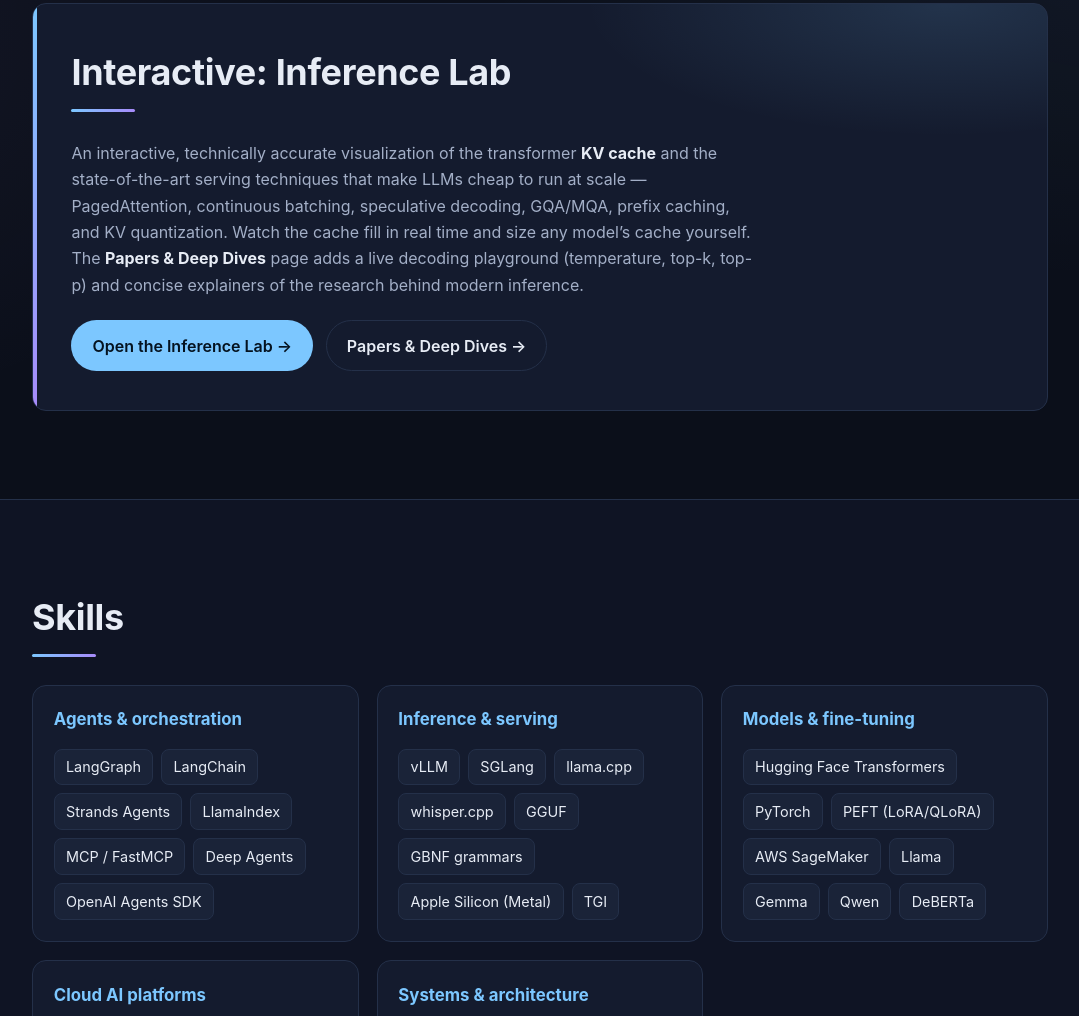
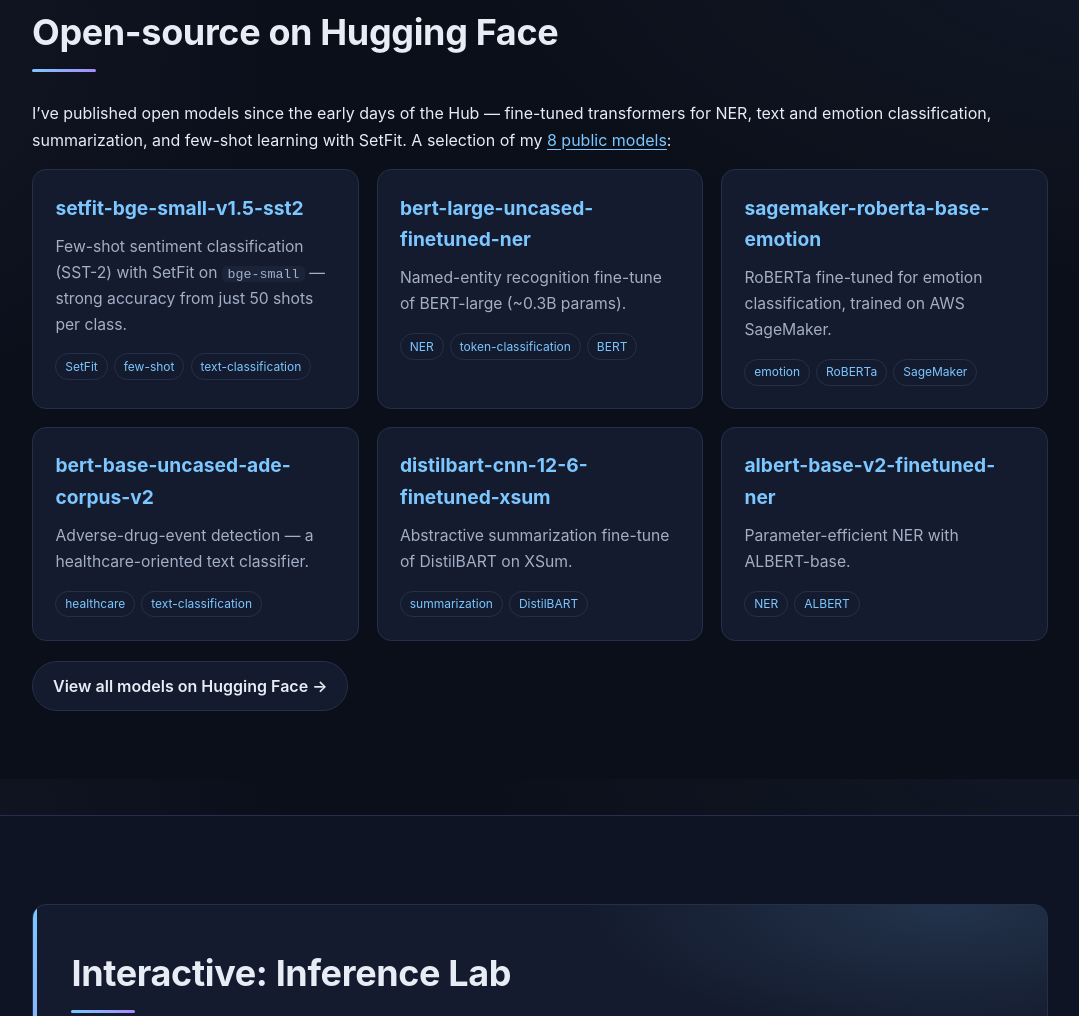
Before and after one commit to jorgeutd/jorgeutd.github.io, a plain HTML site: page index.html in a window 1280 px wide. Shown: the part 2421-3437 px from the top of the page, without its empty margins (100-1179 px from the left). Drawn offline with Linux system fonts and the light colour scheme.

Commit message:
feat: add Hugging Face open-source models section + contact/JSON-LD links

```diff
--- a/index.html
+++ b/index.html
@@ -50,7 +50,8 @@
     "sameAs": [
       "https://github.com/jorgeutd",
       "https://www.linkedin.com/in/jorge-lopez-grisman",
-      "https://twitter.com/jorge_utd"
+      "https://twitter.com/jorge_utd",
+      "https://huggingface.co/Jorgeutd"
     ]
   }
   </script>
@@ -198,8 +199,55 @@
       </div>
     </section>
 
+    <!-- OPEN SOURCE (HUGGING FACE) -->
+    <section class="section" id="opensource" aria-labelledby="oss-title">
+      <div class="container">
+        <h2 class="section__title" id="oss-title">Open-source on Hugging Face</h2>
+        <p class="lab-copy">
+          I&rsquo;ve published open models since the early days of the Hub &mdash; fine-tuned transformers
+          for NER, text and emotion classification, summarization, and few-shot learning with SetFit.
+          A selection of my <a href="https://huggingface.co/Jorgeutd" rel="noopener">8 public models</a>:
+        </p>
+        <ul class="cards" role="list">
+          <li class="card">
+            <h3 class="card__title"><a href="https://huggingface.co/Jorgeutd/setfit-bge-small-v1.5-sst2-50-shot" rel="noopener">setfit-bge-small-v1.5-sst2</a></h3>
+            <p class="card__desc">Few-shot sentiment classification (SST-2) with SetFit on <code>bge-small</code> &mdash; strong accuracy from just 50 shots per class.</p>
+            <p class="card__tags"><span>SetFit</span><span>few-shot</span><span>text-classification</span></p>
+          </li>
+          <li class="card">
+            <h3 class="card__title"><a href="https://huggingface.co/Jorgeutd/bert-large-uncased-finetuned-ner" rel="noopener">bert-large-uncased-finetuned-ner</a></h3>
+            <p class="card__desc">Named-entity recognition fine-tune of BERT-large (~0.3B params).</p>
+            <p class="card__tags"><span>NER</span><span>token-classification</span><span>BERT</span></p>
+          </li>
+          <li class="card">
+            <h3 class="card__title"><a href="https://huggingface.co/Jorgeutd/sagemaker-roberta-base-emotion" rel="noopener">sagemaker-roberta-base-emotion</a></h3>
+            <p class="card__desc">RoBERTa fine-tuned for emotion classification, trained on AWS SageMaker.</p>
+            <p class="card__tags"><span>emotion</span><span>RoBERTa</span><span>SageMaker</span></p>
+          </li>
+          <li class="card">
+            <h3 class="card__title"><a href="https://huggingface.co/Jorgeutd/bert-base-uncased-ade-Ade-corpus-v2" rel="noopener">bert-base-uncased-ade-corpus-v2</a></h3>
+            <p class="card__desc">Adverse-drug-event detection &mdash; a healthcare-oriented text classifier.</p>
+            <p class="card__tags"><span>healthcare</span><span>text-classification</span></p>
+          </li>
+          <li class="card">
+            <h3 class="card__title"><a href="https://huggingface.co/Jorgeutd/distilbart-cnn-12-6-finetuned-xsum" rel="noopener">distilbart-cnn-12-6-finetuned-xsum</a></h3>
+            <p class="card__desc">Abstractive summarization fine-tune of DistilBART on XSum.</p>
+            <p class="card__tags"><span>summarization</span><span>DistilBART</span></p>
+          </li>
+          <li class="card">
+            <h3 class="card__title"><a href="https://huggingface.co/Jorgeutd/albert-base-v2-finetuned-ner" rel="noopener">albert-base-v2-finetuned-ner</a></h3>
+            <p class="card__desc">Parameter-efficient NER with ALBERT-base.</p>
+            <p class="card__tags"><span>NER</span><span>ALBERT</span></p>
+          </li>
+        </ul>
+        <p class="lab-copy" style="margin-top:1.25rem;">
+          <a class="btn btn--ghost" href="https://huggingface.co/Jorgeutd" rel="noopener">View all models on Hugging Face &rarr;</a>
+        </p>
+      </div>
+    </section>
+
     <!-- INFERENCE LAB CALLOUT -->
-    <section class="section" id="lab" aria-labelledby="lab-cta-title">
+    <section class="section section--alt" id="lab" aria-labelledby="lab-cta-title">
       <div class="container">
         <div class="lab-cta">
           <div class="lab-cta__text">
@@ -223,7 +271,7 @@
     </section>
 
     <!-- SKILLS -->
-    <section class="section section--alt" id="skills" aria-labelledby="skills-title">
+    <section class="section" id="skills" aria-labelledby="skills-title">
       <div class="container">
         <h2 class="section__title" id="skills-title">Skills</h2>
         <div class="skills">
@@ -269,7 +317,7 @@
     </section>
 
     <!-- EXPERIENCE -->
-    <section class="section" id="experience" aria-labelledby="experience-title">
+    <section class="section section--alt" id="experience" aria-labelledby="experience-title">
       <div class="container">
         <h2 class="section__title" id="experience-title">Career highlights</h2>
         <ol class="timeline" role="list">
@@ -312,7 +360,7 @@
     </section>
 
     <!-- CONTACT -->
-    <section class="section section--alt" id="contact" aria-labelledby="contact-title">
+    <section class="section" id="contact" aria-labelledby="contact-title">
       <div class="container contact">
         <h2 class="section__title" id="contact-title">Let&rsquo;s connect</h2>
         <p class="contact__lede">Building something in agents or on-device inference? I&rsquo;d like to hear about it.</p>
@@ -335,6 +383,12 @@
               X / Twitter
             </a>
           </li>
+          <li>
+            <a class="btn btn--ghost" href="https://huggingface.co/Jorgeutd" rel="noopener">
+              <svg class="icon" viewBox="0 0 24 24" aria-hidden="true" focusable="false"><circle cx="12" cy="12" r="10" fill="none" stroke="currentColor" stroke-width="2"/><circle cx="8.5" cy="10.5" r="1.3" fill="currentColor"/><circle cx="15.5" cy="10.5" r="1.3" fill="currentColor"/><path d="M8 14c1 1.3 2.4 2 4 2s3-.7 4-2" fill="none" stroke="currentColor" stroke-width="2" stroke-linecap="round"/></svg>
+              Hugging Face
+            </a>
+          </li>
         </ul>
       </div>
     </section>
```
